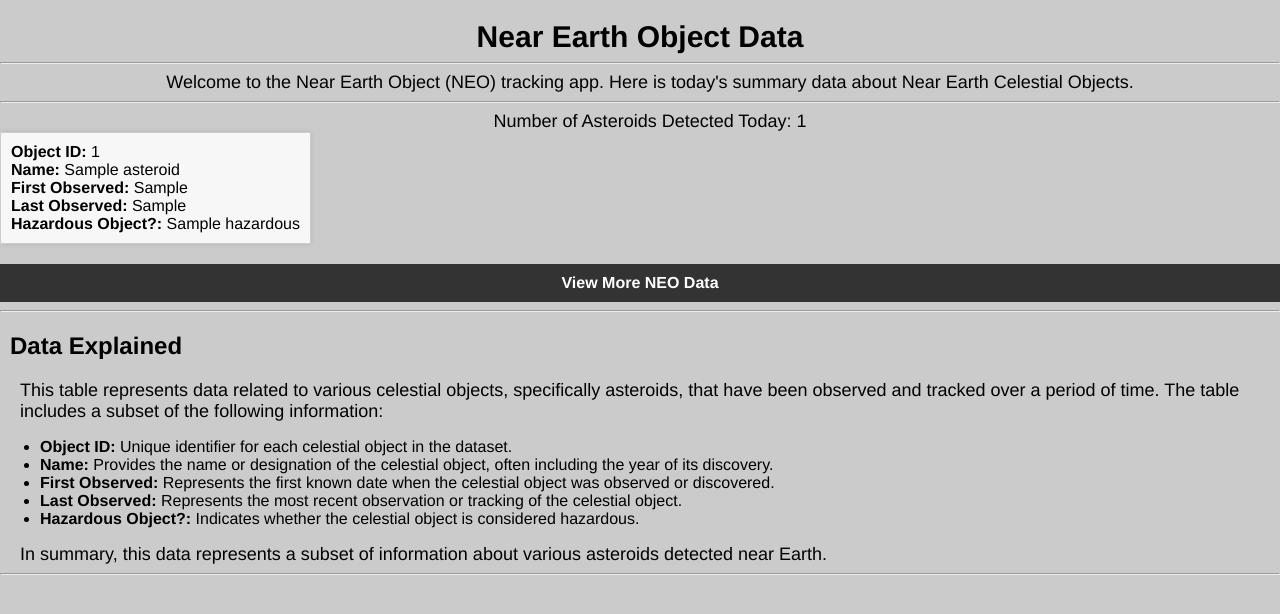
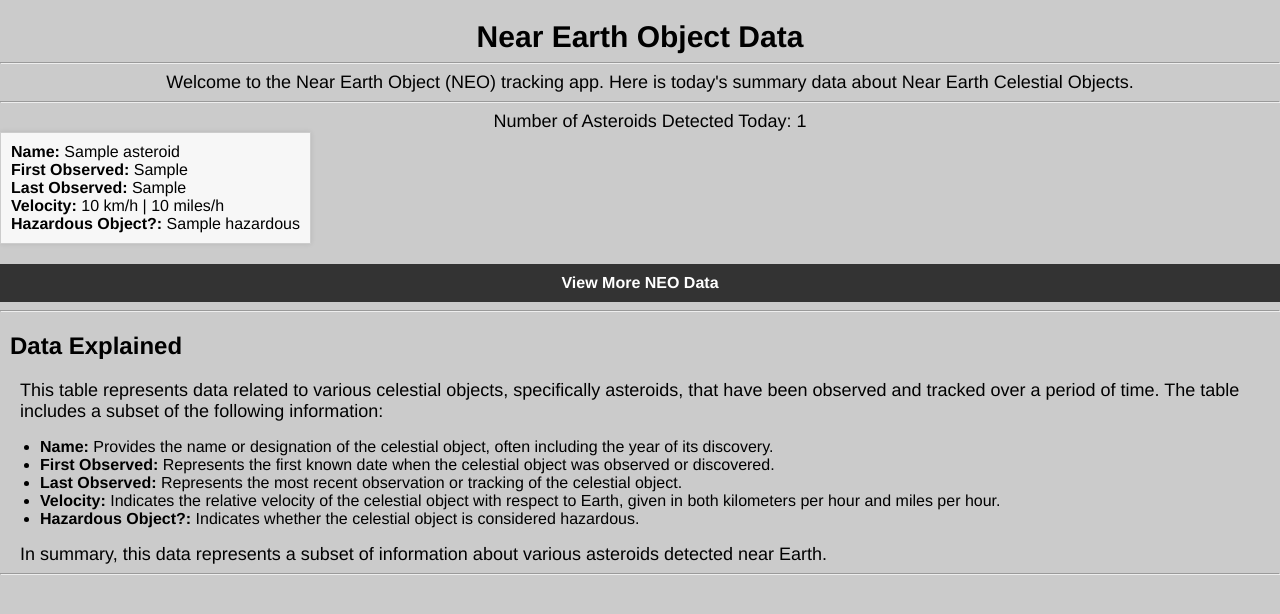
Before and after one commit to chrisdedman/py-neo, a Flask app: template app/templates/index.html in a window 1280 px wide. Shown: the top 614 px of the page. Run offline with Flask 2, Linux system fonts and the light colour scheme; the template is opened without the code that fills it: most values are stand-ins (such as "Sample title", 1, 10 or a date in 2020).

Commit message:
update formating

```diff
--- a/app/templates/index.html
+++ b/app/templates/index.html
@@ -10,7 +10,8 @@
   <h1>Near Earth Object Data</h1>
   <hr>
   <p class="center">
-    Welcome to the Near Earth Object (NEO) tracking app. Here is today's summary data about Near Earth Celestial Objects.
+    Welcome to the Near Earth Object (NEO) tracking app. Here is today's summary data about Near Earth Celestial
+    Objects.
   </p>
   <hr>
 
@@ -19,16 +20,17 @@
   <ul class="neo-list">
     {% for asteroid in neo_info.values() %}
     <li>
-      <strong>Object ID:</strong> {{ asteroid['id'] }}<br>
       <strong>Name:</strong> {{ asteroid['name'] }}<br>
       <strong>First Observed:</strong> {{ asteroid['first_observation'] }}<br>
       <strong>Last Observed:</strong> {{ asteroid['last_observation'] }}<br>
+      <strong>Velocity:</strong> {{ asteroid['velocity_km'] | int }} km/h |
+                                  {{ asteroid['velocity_miles'] | int }} miles/h<br>
       <strong>Hazardous Object?:</strong> {{ asteroid['hazardous'] }}<br>
     </li>
     {% endfor %}
   </ul>
   <div class="top-nav">
-    <a href="/neo">View More NEO Data</a>
+    <a href="/neo-data">View More NEO Data</a>
   </div>
 
   <hr>
@@ -37,12 +39,13 @@
   <p>This table represents data related to various celestial objects, specifically asteroids, that have been observed
     and tracked over a period of time. The table includes a subset of the following information:</p>
   <ul>
-    <li><strong>Object ID:</strong> Unique identifier for each celestial object in the dataset.</li>
     <li><strong>Name:</strong> Provides the name or designation of the celestial object, often including the year of its
       discovery.</li>
     <li><strong>First Observed:</strong> Represents the first known date when the celestial object was observed or
       discovered.</li>
     <li><strong>Last Observed:</strong> Represents the most recent observation or tracking of the celestial object.</li>
+    <li><strong>Velocity:</strong> Indicates the relative velocity of the celestial object with respect to
+      Earth, given in both kilometers per hour and miles per hour.</li>
     <li><strong>Hazardous Object?:</strong> Indicates whether the celestial object is considered hazardous.</li>
   </ul>
   <p>In summary, this data represents a subset of information about various asteroids detected near Earth.</p>
```
